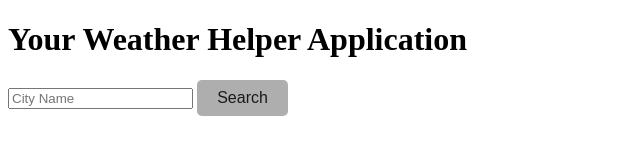
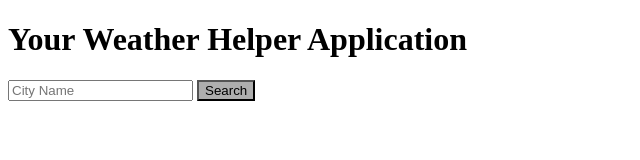
Before and after one commit to sarahvaci/WeatherHelperApp, a plain HTML site: page index.html in a window 1280 px wide. Shown: the whole page, without its empty margins (0-640 px from the left). Drawn offline with nearby package versions, Linux system fonts and the light colour scheme.

Commit message:
Update style.css

```diff
--- a/style.css
+++ b/style.css
@@ -1,17 +1,7 @@
 .btn {
     text-align: center;
-    display: inline-block;
-    padding: 0.5rem 1.2rem;
-    margin: 0;
-    text-decoration: none;
-    font-size: 1rem;
-    border-radius: 0.3rem;
-    border: 1px solid transparent;
-    outline: none;
-    color: #1a1a1a;
     background-color: #aeaeae;
-    transition: color 0.2s ease-in-out, background-color 0.2s ease-in-out;
-  }
+     }
 
   .btn:hover {
     background-color: #cecece;
```
